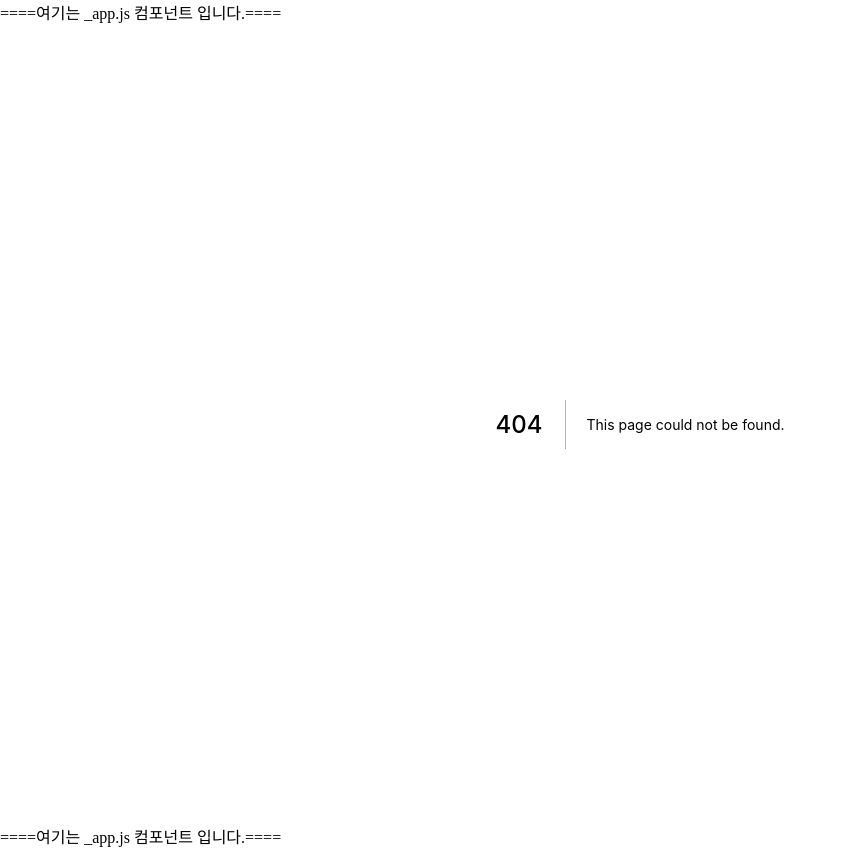
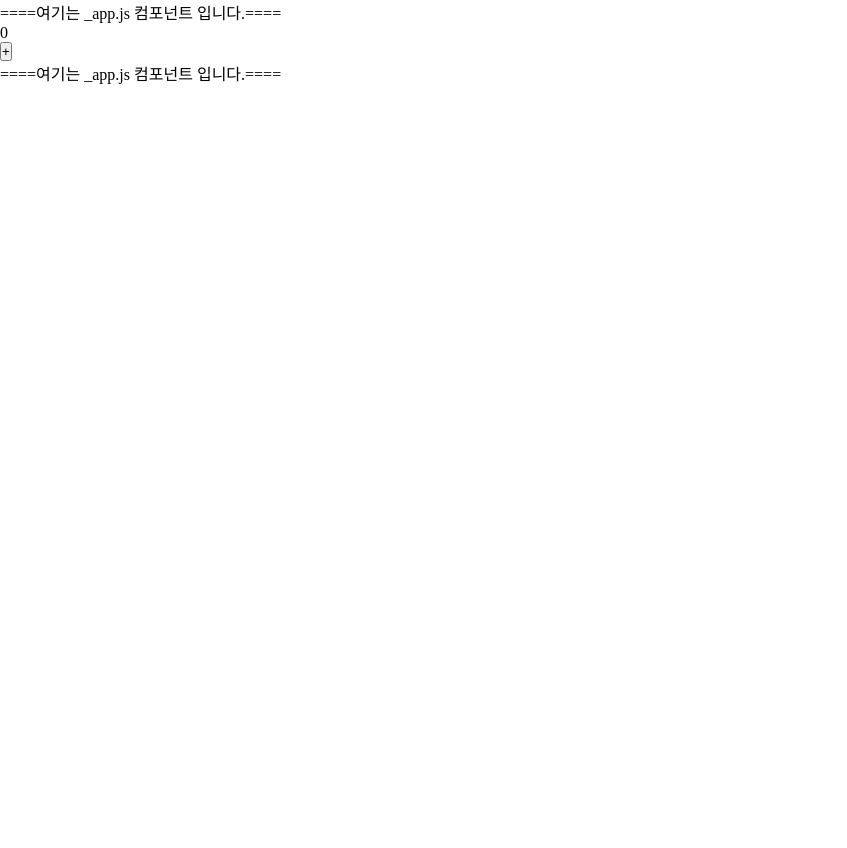
Before and after one commit to Jung-Hwi-Hak/InflearnReact, a Next.js app: page /section13/13-04-prev-state in a window 1280 px wide. Before the commit this address had no page. Shown: the whole page, without its empty margins (0-847 px from the left). After the commit the page ends 800 px from the top, so only its background shows below. Built offline with nearby package versions, Linux system fonts and the light colour scheme.

Commit message:
prevState 를 이용한 toggle function

```diff
--- /dev/null
+++ b/pages/section13/13-04-prev-state/index.tsx
@@ -0,0 +1,32 @@
+import { useState } from "react";
+
+export default function CounterStatePage(): JSX.Element {
+  const [count, setCount] = useState(0);
+
+  const onClickCountUp = (): void => {
+    // setCount(count + 1);
+    // setCount(count + 1);
+    // setCount(count + 1);
+    // setCount(count + 1);
+    // setCount(count + 1);
+
+    // 임시 공간에 저장된 count 값을 가져와 값을 변환시킴.
+    setCount((prev) => prev + 1);
+    setCount((prev) => prev + 1);
+    setCount((prev) => prev + 1);
+    setCount((prev) => prev + 1);
+    setCount((prev) => prev + 1);
+  };
+
+  //   function onClickCountDown() {
+  //     setCount(count - 1);
+  //   }
+
+  return (
+    <div>
+      <div id="qqq">{count}</div>
+      <button onClick={onClickCountUp}>+</button>
+      {/* <button onClick={onClickCountDown}>-</button> */}
+    </div>
+  );
+}
```
Also changed, not shown: pages/section13/13-04-prev-state-modal-custom-refactoring/index.tsx (added, +63 -0 lines).
